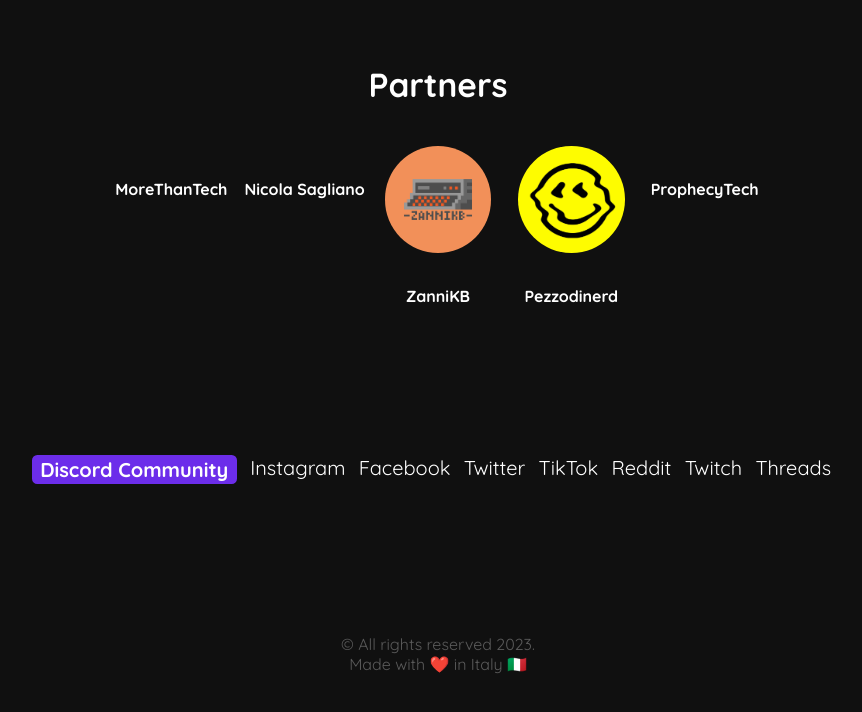
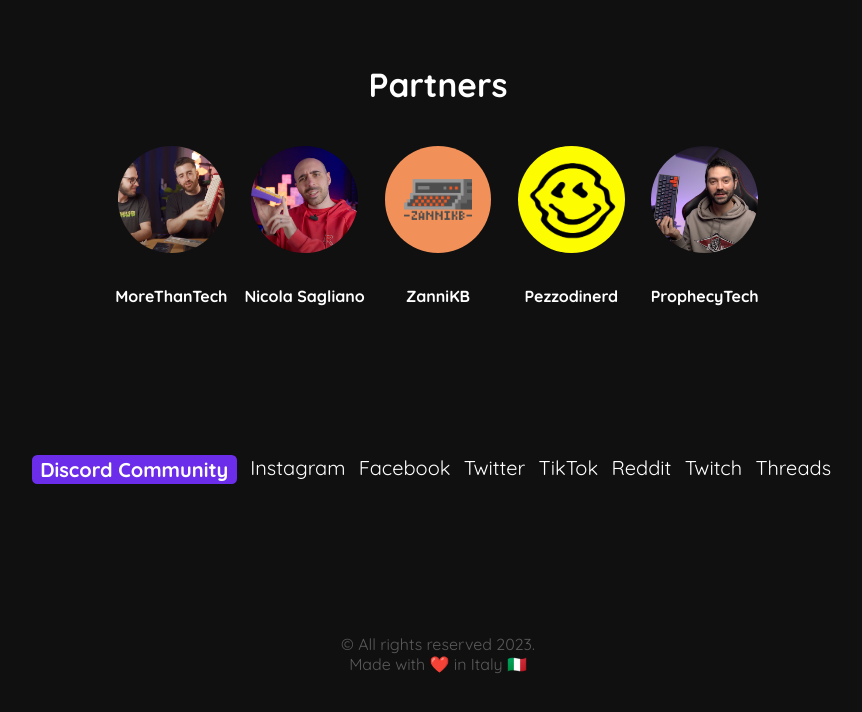
Before and after one commit to MoltenKhor/website-khor, a plain HTML site: page www/index.html in a window 1280 px wide. Shown: the part 3660-4372 px from the top of the page, without its empty margins (202-1064 px from the left). Drawn offline with Linux system fonts and the light colour scheme.

Commit message:
fixed pics

```diff
--- a/www/index.html
+++ b/www/index.html
@@ -88,11 +88,11 @@
         <h2>Partners</h2>
         <div class="creator-container">
             <span class="creator">
-                <img class="creatorbio" src="images/creators/mtt.jpg" alt="">
+                <img class="creatorbio" src="images/creators/mtt.png" alt="">
                 <p class="creatorname"><a href="https://www.youtube.com/@MoreThanTech">MoreThanTech</a></p>
             </span>
             <span class="creator">
-                <img class="creatorbio" src="images/creators/saglia.jpg" alt="">
+                <img class="creatorbio" src="images/creators/saglia.png" alt="">
                 <p class="creatorname"><a href="https://www.youtube.com/@NicolaSagliano">Nicola Sagliano</a></p>
             </span>
             <span class="creator">
@@ -104,7 +104,7 @@
                 <p class="creatorname"><a href="https://www.instagram.com/pezzodinerd_/">Pezzodinerd</a></p>
             </span>
             <span class="creator">
-                <img class="creatorbio" src="images/creators/prophecy.jpg" alt="">
+                <img class="creatorbio" src="images/creators/prophecy.png" alt="">
                 <p class="creatorname"><a href="https://www.youtube.com/c/prophecytechbynexthardware">ProphecyTech</a></p>
             </span>
 
```
